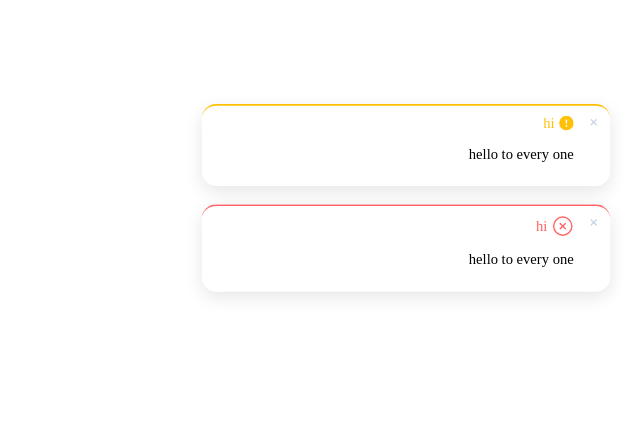
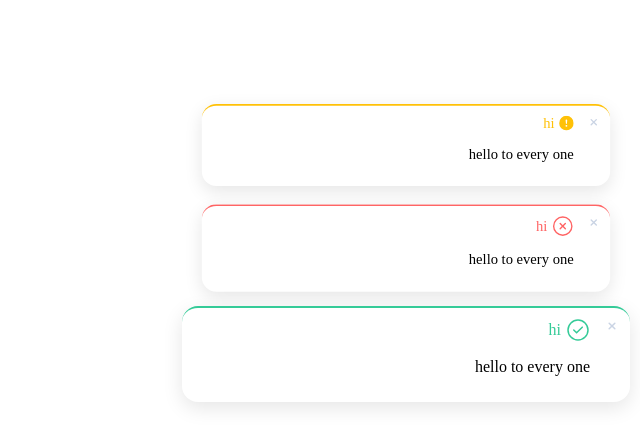
Before and after one commit to moeinmmj2/mjAlert, a plain HTML site: page index.html in a window 1280 px wide. Shown: the top 446 px of the page, without its empty margins (640-1280 px from the left). Drawn offline with Linux system fonts and the light colour scheme.

Commit message:
template

```diff
--- a/index.html
+++ b/index.html
@@ -12,12 +12,20 @@
 </html>
 <script src="js/mj-alert.js"></script>
 <script>
+  /*mjAlert.option(
+    {
+      offsetX,
+      offsetY,
+      position,
+      dir
+    }
+  ) */
   // temp
   mjAlert({
     type: "success",
     title: "hi",
     message: "hello to every one",
-    time: 3000,
+    time: 300000,
   });
   mjAlert({
     type: "error",
```
